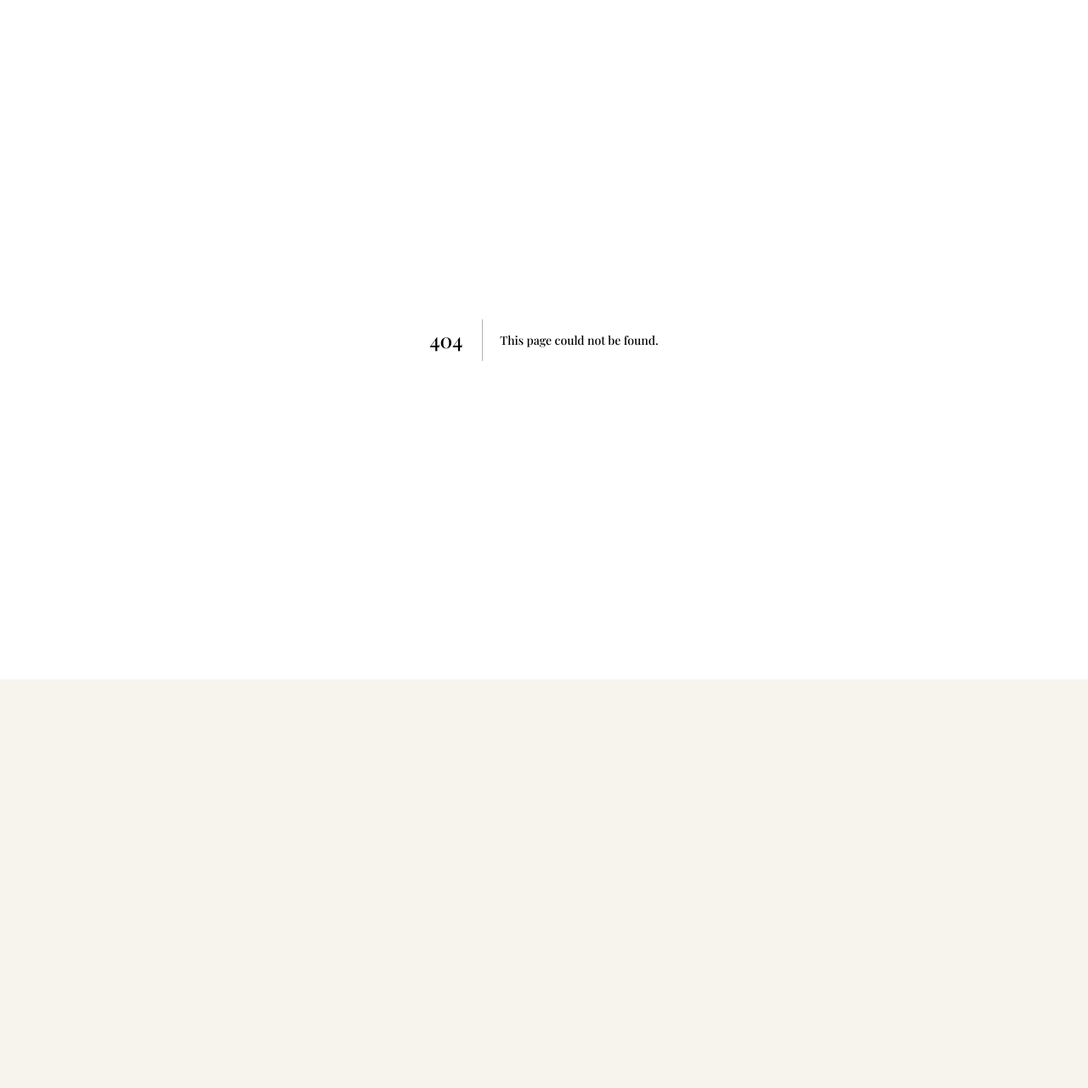
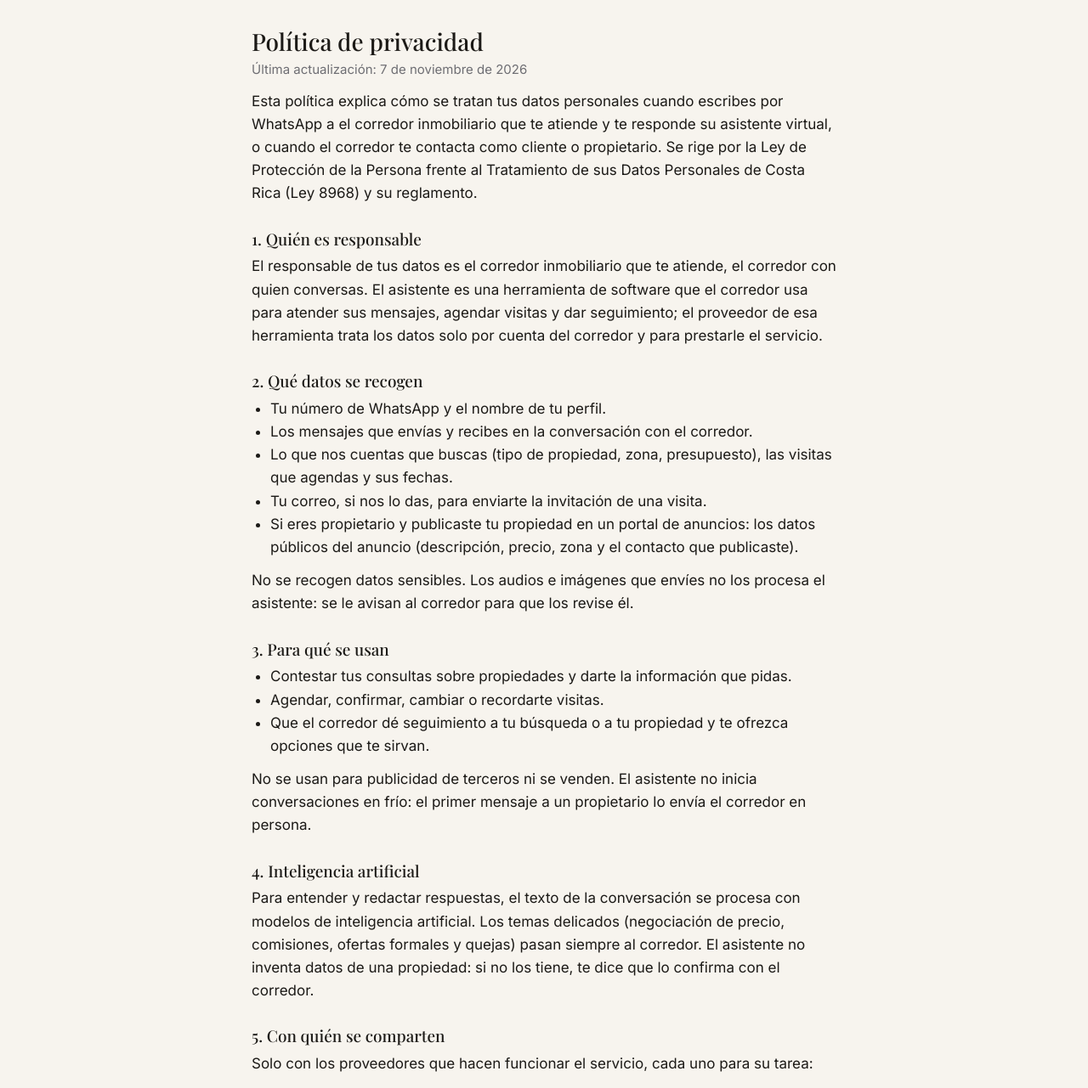
Before and after one commit to awt-spec/Deluxe-Patty, a Next.js app: page /privacidad in a window 1280 px wide. Before the commit this address had no page. Shown: the top 1281 px of the page at 85% size. Before the commit the page ends 800 px from the top, so only its background shows below. Built offline with nearby package versions, Linux system fonts and the light colour scheme.

Commit message:
Política de privacidad pública en /privacidad (Ley 8968), para publicar la app de WhatsApp en Meta
Co-Authored-By: Claude Opus 5.5 <noreply@anthropic.com>
Claude-Session: https://claude.ai/code/session_01WeAJQ3C6hVpaUwnR9ijFUW

```diff
--- /dev/null
+++ b/app/privacidad/page.tsx
@@ -0,0 +1,121 @@
+import type { Metadata } from "next";
+import { marcaDeEntrada } from "@/lib/panel/marca";
+
+// Política de privacidad pública (la pide Meta para publicar la app de WhatsApp). Ley 8968 de Costa
+// Rica. El responsable es el corredor que atiende al cliente; con un solo corredor activo se nombra
+// (hoy Deluxe Properties), con varios queda en general. Sin datos de nadie en la página.
+
+export const metadata: Metadata = {
+  title: "Política de privacidad",
+  description: "Cómo el asistente de WhatsApp trata los datos personales de clientes y propietarios.",
+};
+
+export const revalidate = 3600;
+
+const ACTUALIZADA = "7 de noviembre de 2026";
+
+export default async function Privacidad() {
+  const marca = await marcaDeEntrada(null);
+  const corredor = marca?.nombre ?? "el corredor inmobiliario que te atiende";
+
+  return (
+    <main className="legal">
+      <h1>Política de privacidad</h1>
+      <p className="legal-fecha">Última actualización: {ACTUALIZADA}</p>
+
+      <p>
+        Esta política explica cómo se tratan tus datos personales cuando escribes por WhatsApp a {corredor} y te
+        responde su asistente virtual, o cuando el corredor te contacta como cliente o propietario. Se rige por la Ley
+        de Protección de la Persona frente al Tratamiento de sus Datos Personales de Costa Rica (Ley 8968) y su
+        reglamento.
+      </p>
+
+      <h2>1. Quién es responsable</h2>
+      <p>
+        El responsable de tus datos es {corredor}, el corredor con quien conversas. El asistente es una herramienta de
+        software que el corredor usa para atender sus mensajes, agendar visitas y dar seguimiento; el proveedor de esa
+        herramienta trata los datos solo por cuenta del corredor y para prestarle el servicio.
+      </p>
+
+      <h2>2. Qué datos se recogen</h2>
+      <ul>
+        <li>Tu número de WhatsApp y el nombre de tu perfil.</li>
+        <li>Los mensajes que envías y recibes en la conversación con el corredor.</li>
+        <li>Lo que nos cuentas que buscas (tipo de propiedad, zona, presupuesto), las visitas que agendas y sus fechas.</li>
+        <li>Tu correo, si nos lo das, para enviarte la invitación de una visita.</li>
+        <li>
+          Si eres propietario y publicaste tu propiedad en un portal de anuncios: los datos públicos del anuncio
+          (descripción, precio, zona y el contacto que publicaste).
+        </li>
+      </ul>
+      <p>
+        No se recogen datos sensibles. Los audios e imágenes que envíes no los procesa el asistente: se le avisan al
+        corredor para que los revise él.
+      </p>
+
+      <h2>3. Para qué se usan</h2>
+      <ul>
+        <li>Contestar tus consultas sobre propiedades y darte la información que pidas.</li>
+        <li>Agendar, confirmar, cambiar o recordarte visitas.</li>
+        <li>Que el corredor dé seguimiento a tu búsqueda o a tu propiedad y te ofrezca opciones que te sirvan.</li>
+      </ul>
+      <p>
+        No se usan para publicidad de terceros ni se venden. El asistente no inicia conversaciones en frío: el primer
+        mensaje a un propietario lo envía el corredor en persona.
+      </p>
+
+      <h2>4. Inteligencia artificial</h2>
+      <p>
+        Para entender y redactar respuestas, el texto de la conversación se procesa con modelos de inteligencia
+        artificial. Los temas delicados (negociación de precio, comisiones, ofertas formales y quejas) pasan siempre al
+        corredor. El asistente no inventa datos de una propiedad: si no los tiene, te dice que lo confirma con el
+        corredor.
+      </p>
+
+      <h2>5. Con quién se comparten</h2>
+      <p>Solo con los proveedores que hacen funcionar el servicio, cada uno para su tarea:</p>
+      <ul>
+        <li>Meta (WhatsApp), para enviar y recibir los mensajes.</li>
+        <li>Anthropic (Claude), para procesar el texto de la conversación con inteligencia artificial.</li>
+        <li>Supabase y Vercel, para guardar los datos y alojar la aplicación.</li>
+        <li>Google, si el corredor conecta su calendario o su correo, para agendar la visita y enviarte la invitación.</li>
+      </ul>
+      <p>
+        Estos proveedores pueden estar fuera de Costa Rica, por lo que los datos pueden transferirse a otros países. Se
+        trabaja con proveedores que ofrecen medidas de seguridad y confidencialidad adecuadas; según sus condiciones
+        comerciales, los proveedores de inteligencia artificial no usan estos datos para entrenar sus modelos.
+      </p>
+
+      <h2>6. Cuánto tiempo se guardan</h2>
+      <p>
+        Mientras exista la relación con el corredor o mientras sean necesarios para la finalidad por la que se
+        recogieron, y hasta que pidas borrarlos, salvo que una ley obligue a conservarlos más tiempo.
+      </p>
+
+      <h2>7. Seguridad</h2>
+      <p>
+        Los datos se guardan cifrados en tránsito, con acceso restringido: cada corredor solo ve sus propios clientes, y
+        los registros técnicos de errores no guardan teléfonos, nombres ni el contenido de los mensajes.
+      </p>
+
+      <h2 id="borrar">8. Tus derechos y cómo borrar tus datos</h2>
+      <p>
+        Tienes derecho a saber qué datos tuyos se guardan, a corregirlos y a pedir que se borren, así como a retirar tu
+        consentimiento. Para ejercerlos, escríbele a {corredor} por el mismo WhatsApp en que conversaron, con la
+        palabra <strong>«Privacidad»</strong> y lo que pides (por ejemplo, «Privacidad: borren mis datos»). El corredor
+        atiende la solicitud y te responde en un plazo máximo de cinco días hábiles. Si dejas de querer recibir
+        mensajes, basta con decirlo o bloquear el número.
+      </p>
+      <p>
+        Si consideras que no se respetaron tus derechos, puedes acudir a la Agencia de Protección de Datos de los
+        Habitantes (PRODHAB).
+      </p>
+
+      <h2>9. Menores de edad</h2>
+      <p>El servicio está dirigido a personas mayores de edad. No se recogen a sabiendas datos de menores.</p>
+
+      <h2>10. Cambios</h2>
+      <p>Si esta política cambia, se publicará aquí con su nueva fecha de actualización.</p>
+    </main>
+  );
+}
```
Also changed, not shown: app/globals.css.
